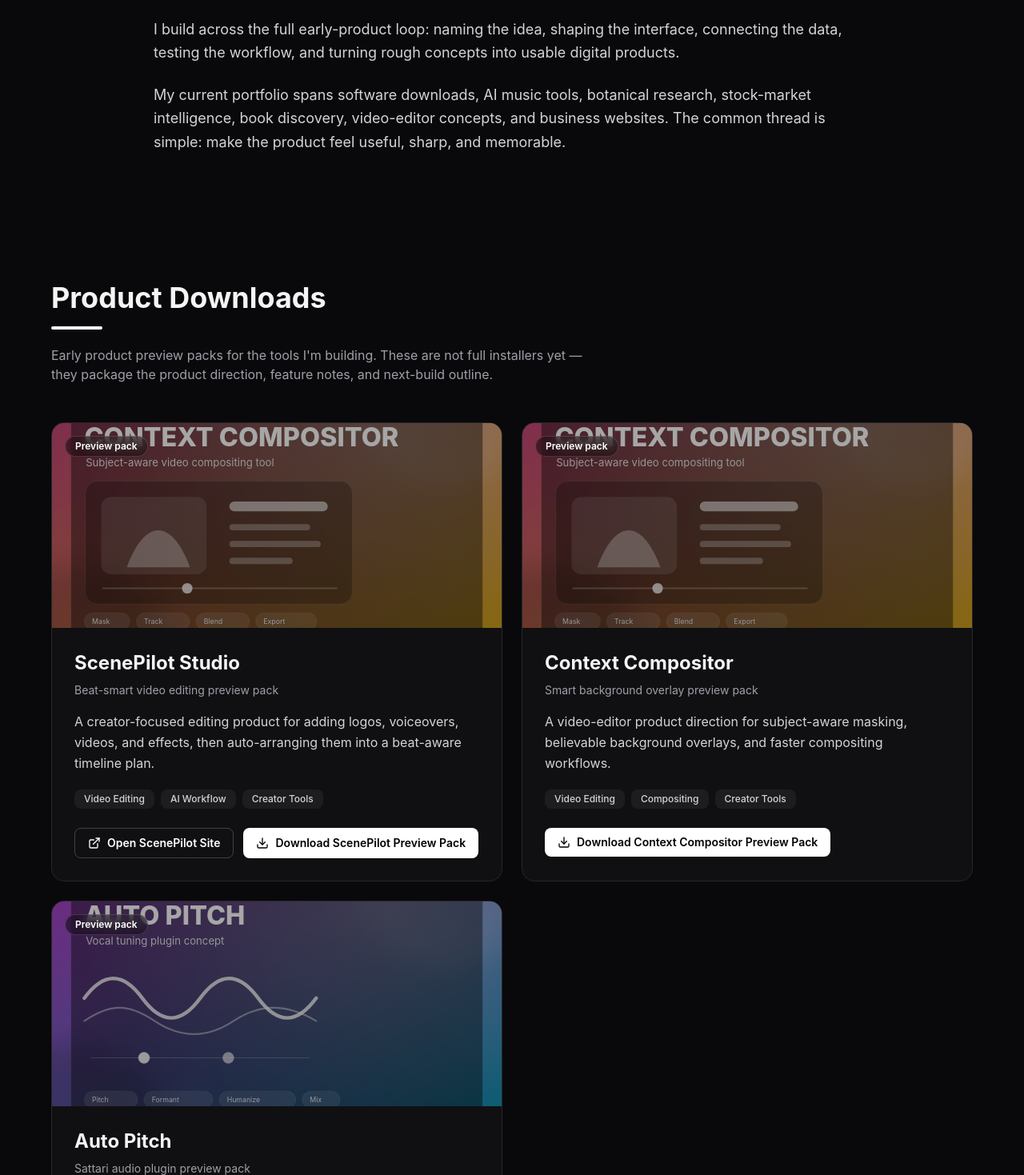
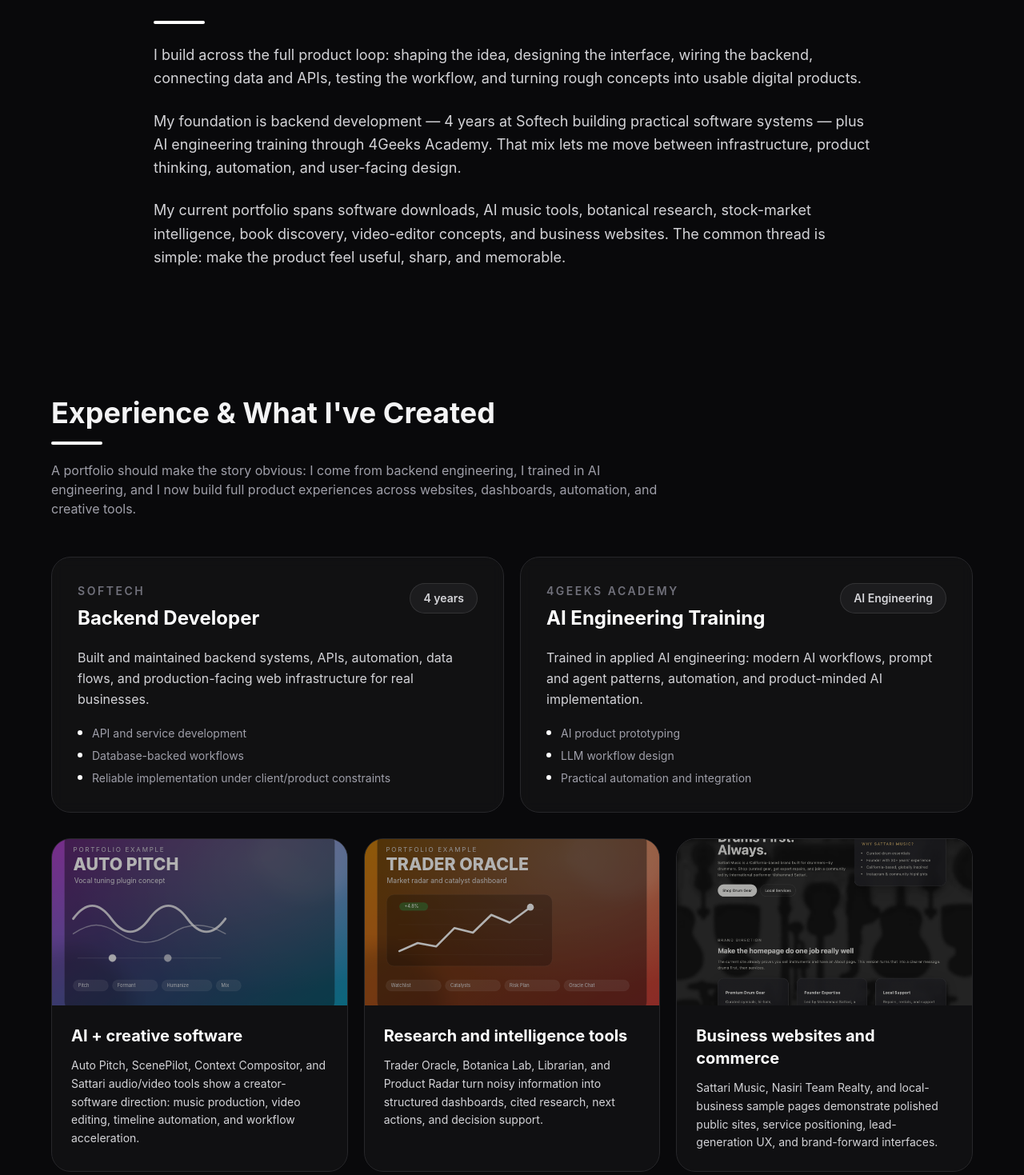
Before and after one commit to armonon/portfolioo, a React app: page / in a window 1280 px wide. Shown: the part 1001-2470 px from the top of the page at 80% size. Built offline with nearby package versions, Linux system fonts and the light colour scheme; the HTML template or start-up script is replaced by a standard one.

Commit message:
Add portfolio experience section

```diff
--- a/src/App.tsx
+++ b/src/App.tsx
@@ -455,6 +455,43 @@
     }
   ];
 
+  const experienceHighlights = [
+    {
+      role: "Backend Developer",
+      company: "Softech",
+      timeframe: "4 years",
+      description:
+        "Built and maintained backend systems, APIs, automation, data flows, and production-facing web infrastructure for real businesses.",
+      bullets: ["API and service development", "Database-backed workflows", "Reliable implementation under client/product constraints"]
+    },
+    {
+      role: "AI Engineering Training",
+      company: "4Geeks Academy",
+      timeframe: "AI Engineering",
+      description:
+        "Trained in applied AI engineering: modern AI workflows, prompt and agent patterns, automation, and product-minded AI implementation.",
+      bullets: ["AI product prototyping", "LLM workflow design", "Practical automation and integration"]
+    }
+  ];
+
+  const creationHighlights = [
+    {
+      title: "AI + creative software",
+      image: "/photos/auto-pitch-example.svg",
+      text: "Auto Pitch, ScenePilot, Context Compositor, and Sattari audio/video tools show a creator-software direction: music production, video editing, timeline automation, and workflow acceleration."
+    },
+    {
+      title: "Research and intelligence tools",
+      image: "/photos/trader-oracle-example.svg",
+      text: "Trader Oracle, Botanica Lab, Librarian, and Product Radar turn noisy information into structured dashboards, cited research, next actions, and decision support."
+    },
+    {
+      title: "Business websites and commerce",
+      image: "/photos/sattari-screenshot.png",
+      text: "Sattari Music, Nasiri Team Realty, and local-business sample pages demonstrate polished public sites, service positioning, lead-generation UX, and brand-forward interfaces."
+    }
+  ];
+
   const skills = [
     "React",
     "TypeScript",
@@ -462,9 +499,15 @@
     "Vite",
     "Tailwind",
     "Node.js",
+    "Python",
+    "SQL",
+    "REST APIs",
+    "Backend Architecture",
     "Netlify",
     "API Integrations",
+    "AI Engineering",
     "AI Product Design",
+    "LLM Workflows",
     "Realtime Interfaces",
     "E-commerce",
     "Data Dashboards",
@@ -492,6 +535,7 @@
   const navItems = [
     { label: "Home", id: "hero" },
     { label: "About", id: "about" },
+    { label: "Experience", id: "experience" },
     { label: "Downloads", id: "downloads" },
     { label: "Work", id: "projects" },
     { label: "Skills", id: "skills" },
@@ -640,7 +684,7 @@
               viewport={{ once: false }}
               className="inline-flex items-center gap-2 rounded-full border border-zinc-800 bg-zinc-900/70 px-4 py-2 text-sm text-zinc-300"
             >
-              <Sparkles size={16} /> Product builder • AI tools • creative software
+              <Sparkles size={16} /> Backend developer • AI engineer • product builder
             </motion.div>
 
             <motion.h1
@@ -660,7 +704,7 @@
               viewport={{ once: false }}
               className="text-lg md:text-xl text-zinc-400 max-w-3xl mx-auto leading-relaxed"
             >
-              I'm Armon Nasiri, a digital builder focused on product strategy, modern web design, AI-powered workflows, and bold visual systems for music, research, commerce, finance, books, avatars, and creative tools.
+              I'm Armon Nasiri, a backend developer with 4 years at Softech and AI engineering training from 4Geeks Academy. I build modern websites, AI-powered workflows, dashboards, creator tools, and product systems that move from rough idea to live experience.
             </motion.p>
 
             {/* Stats */}
@@ -672,9 +716,9 @@
               className="grid grid-cols-1 md:grid-cols-3 gap-8 my-12"
             >
               {[
+                { label: "Backend experience", value: "4 yrs" },
                 { label: "Product directions", value: "8+" },
-                { label: "AI-integrated builds", value: "5" },
-                { label: "Brand-forward design", value: "100%" }
+                { label: "AI engineering trained", value: "4Geeks" }
               ].map((stat, idx) => (
                 <motion.div key={idx} variants={fadeUp} className="text-center">
                   <div className="text-3xl font-bold text-white mb-2">{stat.value}</div>
@@ -732,12 +776,103 @@
               <div className="h-1 w-16 bg-white rounded-full"></div>
 
               <p className="text-lg text-zinc-300 leading-relaxed">
-                I build across the full early-product loop: naming the idea, shaping the interface, connecting the data, testing the workflow, and turning rough concepts into usable digital products.
+                I build across the full product loop: shaping the idea, designing the interface, wiring the backend, connecting data and APIs, testing the workflow, and turning rough concepts into usable digital products.
+              </p>
+
+              <p className="text-lg text-zinc-300 leading-relaxed">
+                My foundation is backend development — 4 years at Softech building practical software systems — plus AI engineering training through 4Geeks Academy. That mix lets me move between infrastructure, product thinking, automation, and user-facing design.
               </p>
 
               <p className="text-lg text-zinc-300 leading-relaxed">
                 My current portfolio spans software downloads, AI music tools, botanical research, stock-market intelligence, book discovery, video-editor concepts, and business websites. The common thread is simple: make the product feel useful, sharp, and memorable.
               </p>
+            </motion.div>
+          </div>
+        </motion.section>
+
+        {/* Experience + Creation Summary Section */}
+        <motion.section
+          id="experience"
+          initial={{ opacity: 0 }}
+          whileInView={{ opacity: 1 }}
+          transition={{ duration: 0.8 }}
+          viewport={{ once: false }}
+          className="py-20 px-4"
+        >
+          <div className="max-w-6xl mx-auto">
+            <motion.div
+              variants={fadeUp}
+              initial="hidden"
+              whileInView="visible"
+              viewport={{ once: false }}
+              className="mb-12"
+            >
+              <h2 className="text-3xl md:text-4xl font-bold">Experience & What I've Created</h2>
+              <div className="h-1 w-16 bg-white rounded-full mt-4"></div>
+              <p className="mt-5 max-w-3xl text-zinc-400">
+                A portfolio should make the story obvious: I come from backend engineering, I trained in AI engineering, and I now build full product experiences across websites, dashboards, automation, and creative tools.
+              </p>
+            </motion.div>
+
+            <motion.div
+              variants={staggerContainer}
+              initial="hidden"
+              whileInView="visible"
+              viewport={{ once: false }}
+              className="grid grid-cols-1 gap-5 lg:grid-cols-2"
+            >
+              {experienceHighlights.map((item) => (
+                <motion.article
+                  key={`${item.role}-${item.company}`}
+                  variants={fadeUp}
+                  className="rounded-3xl border border-zinc-800 bg-zinc-900/55 p-6 backdrop-blur md:p-8"
+                >
+                  <div className="flex flex-col gap-4 sm:flex-row sm:items-start sm:justify-between">
+                    <div>
+                      <div className="text-sm font-semibold uppercase tracking-[0.18em] text-zinc-500">{item.company}</div>
+                      <h3 className="mt-2 text-2xl font-bold text-white">{item.role}</h3>
+                    </div>
+                    <span className="w-fit rounded-full border border-white/10 bg-white/5 px-4 py-2 text-sm font-semibold text-zinc-300">
+                      {item.timeframe}
+                    </span>
+                  </div>
+                  <p className="mt-5 leading-relaxed text-zinc-300">{item.description}</p>
+                  <ul className="mt-5 space-y-2">
+                    {item.bullets.map((bullet) => (
+                      <li key={bullet} className="flex gap-3 text-sm text-zinc-400">
+                        <span className="mt-1.5 h-1.5 w-1.5 shrink-0 rounded-full bg-white" />
+                        <span>{bullet}</span>
+                      </li>
+                    ))}
+                  </ul>
+                </motion.article>
+              ))}
+            </motion.div>
+
+            <motion.div
+              variants={staggerContainer}
+              initial="hidden"
+              whileInView="visible"
+              viewport={{ once: false }}
+              className="mt-8 grid grid-cols-1 gap-5 lg:grid-cols-3"
+            >
+              {creationHighlights.map((item) => (
+                <motion.article
+                  key={item.title}
+                  variants={fadeUp}
+                  whileHover={{ y: -5 }}
+                  className="overflow-hidden rounded-3xl border border-zinc-800 bg-zinc-900/50 backdrop-blur transition-all hover:border-zinc-700"
+                >
+                  <div className="relative h-52 overflow-hidden">
+                    <img src={item.image} alt={item.title} className="h-full w-full object-cover transition-transform duration-300 hover:scale-105" />
+                    <div className="absolute inset-0 bg-black/30" />
+                  </div>
+                  <div className="p-6">
+                    <h3 className="text-xl font-bold text-white">{item.title}</h3>
+                    <p className="mt-3 text-sm leading-relaxed text-zinc-300">{item.text}</p>
+                  </div>
+                </motion.article>
+              ))}
             </motion.div>
           </div>
         </motion.section>
```
